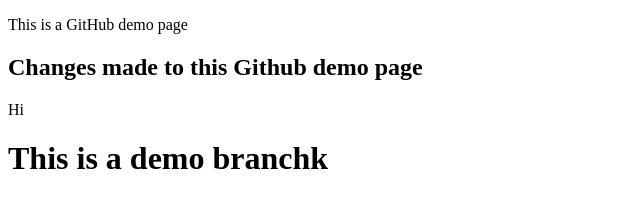
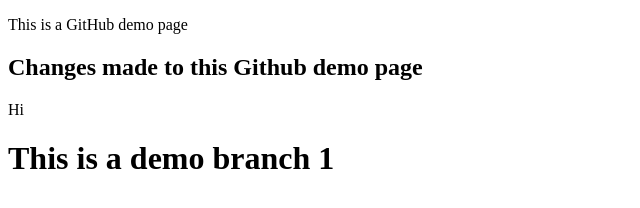
Before and after one commit to leec19/sandb, a plain HTML site: page sandbox/index.html in a window 1280 px wide. Shown: the full height of the page, 0-640 px from the left. Drawn offline with Linux system fonts and the light colour scheme.

Commit message:
test branch

```diff
--- a/sandbox/index.html
+++ b/sandbox/index.html
@@ -11,7 +11,7 @@
     <p>This is a GitHub demo page</p>
     <h2>Changes made to this Github demo page</h2>
     <p> Hi</p>
-    <h1>This is a demo branchk</h1>
+    <h1>This is a demo branch 1</h1>
     <script src="js/script.js"></script>
   </body>
 </html>
```
